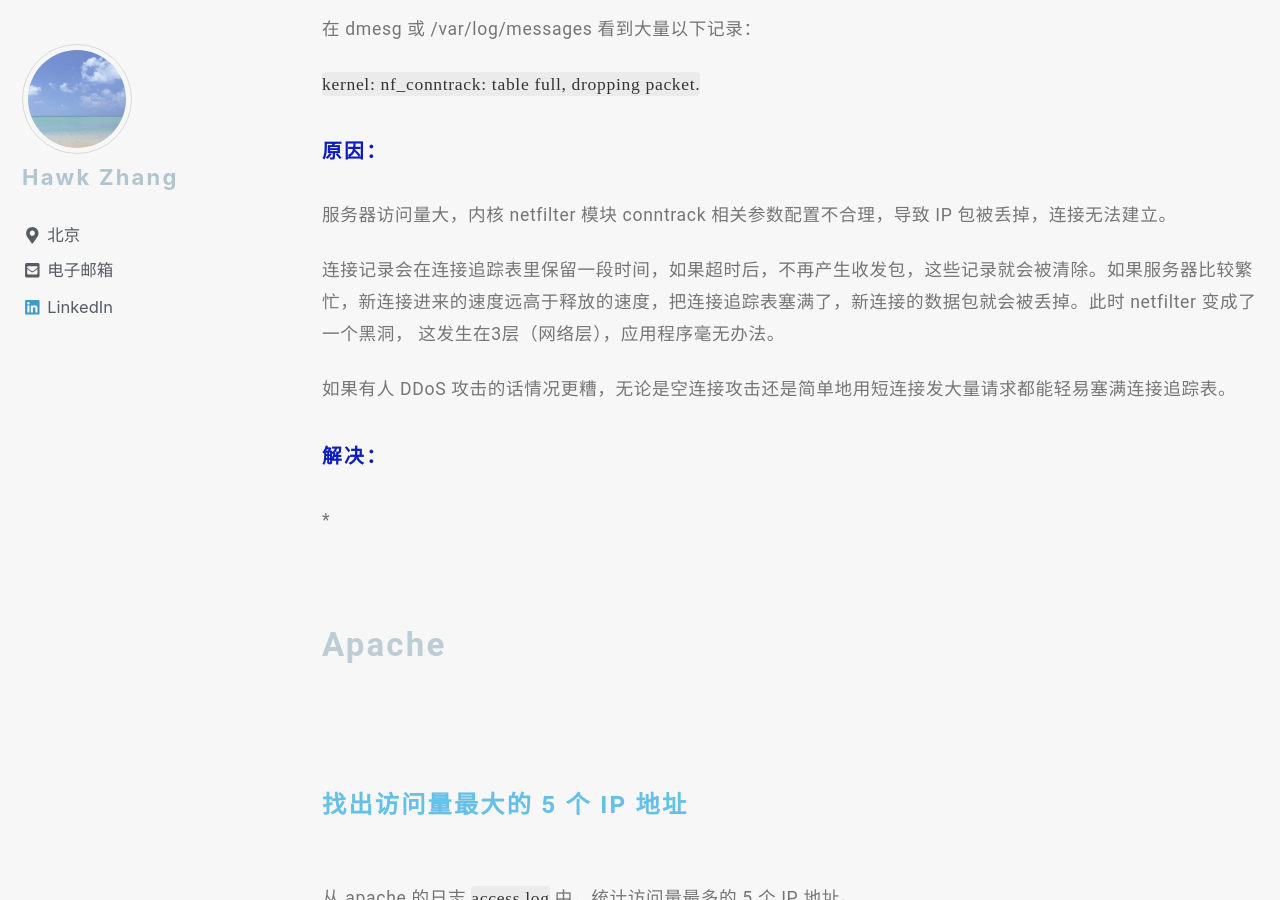
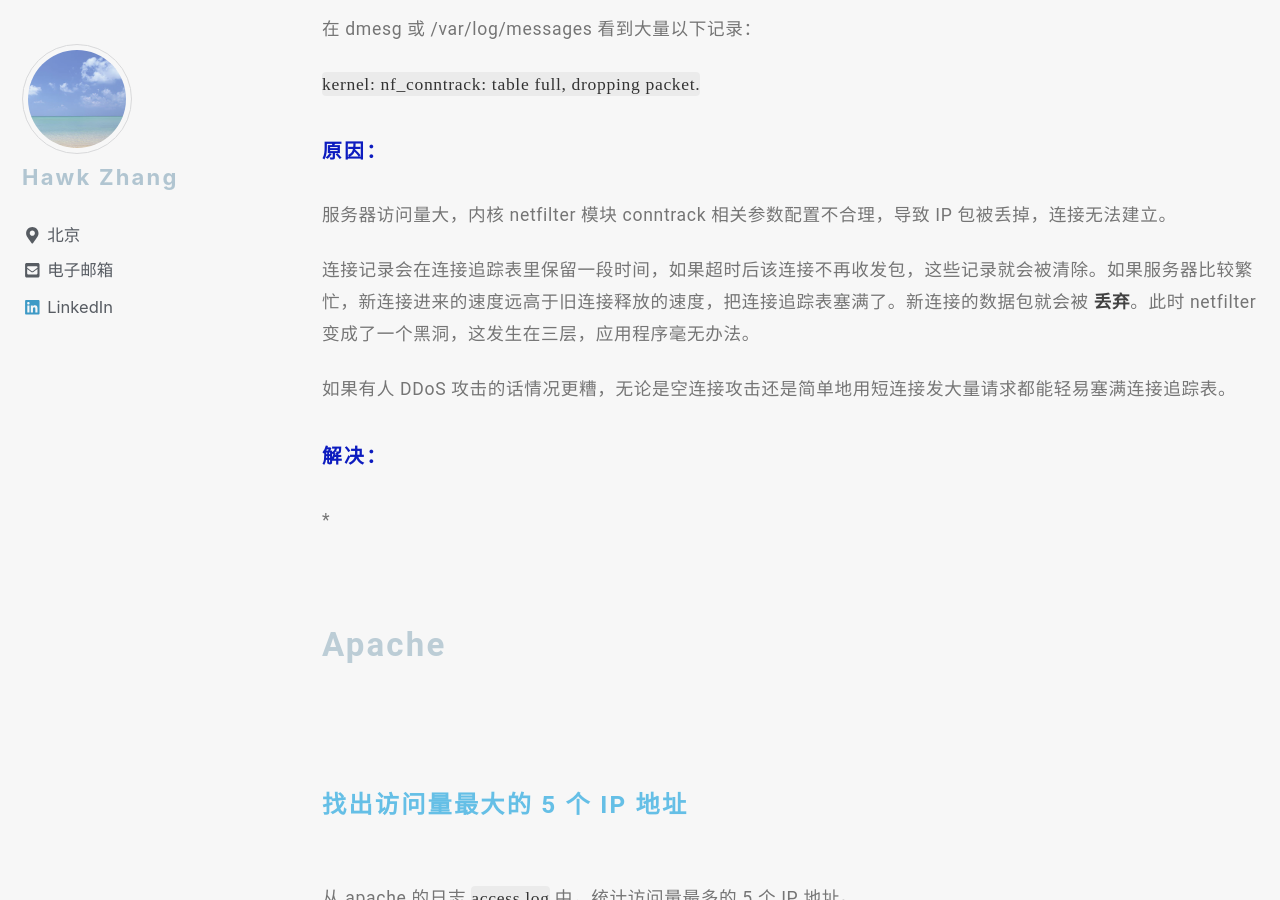
Before and after one commit to narru888/linotes_note, a Jekyll site: the page built from _posts/devop/2017-05-01-troubleshooting.md, in a window 1280 px wide and 900 px high, scrolled down 7947 px. Built offline with Jekyll 4.4.1, drawn with Linux system fonts in a browser that asks for light colours; nearby versions of some CDN libraries; a script that is not in the unit is left out.

Commit message:
update on 2018-09-01 09:40:01 CST

```diff
--- a/_posts/devop/2017-05-01-troubleshooting.md
+++ b/_posts/devop/2017-05-01-troubleshooting.md
@@ -266,13 +266,11 @@ iptables -A INPUT -s 192.168.1.55 -j REJECT
 
 `kernel: nf_conntrack: table full, dropping packet.`
 
-
-
 ##### 原因：
 
 服务器访问量大，内核 netfilter 模块 conntrack 相关参数配置不合理，导致 IP 包被丢掉，连接无法建立。
 
-连接记录会在连接追踪表里保留一段时间，如果超时后，不再产生收发包，这些记录就会被清除。如果服务器比较繁忙，新连接进来的速度远高于释放的速度，把连接追踪表塞满了，新连接的数据包就会被丢掉。此时 netfilter 变成了一个黑洞， 这发生在3层（网络层），应用程序毫无办法。
+连接记录会在连接追踪表里保留一段时间，如果超时后该连接不再收发包，这些记录就会被清除。如果服务器比较繁忙，新连接进来的速度远高于旧连接释放的速度，把连接追踪表塞满了。新连接的数据包就会被 **丢弃**。此时 netfilter 变成了一个黑洞，这发生在三层，应用程序毫无办法。
 
 如果有人 DDoS 攻击的话情况更糟，无论是空连接攻击还是简单地用短连接发大量请求都能轻易塞满连接追踪表。
 
```
